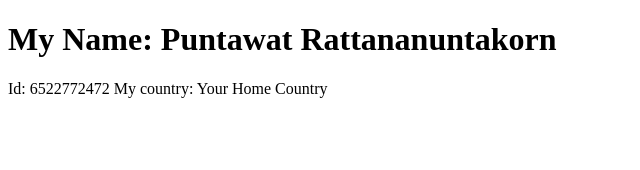
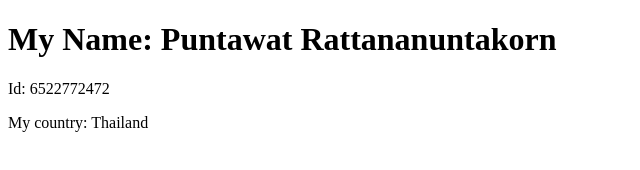
Before and after one commit to 6522772472/DES424_6522772472, a plain HTML site: page src/index.html in a window 1280 px wide. Shown: the whole page, without its empty margins (0-640 px from the left). Drawn offline with Linux system fonts and the light colour scheme.

Commit message:
Edit My Country in index.html

```diff
--- a/src/index.html
+++ b/src/index.html
@@ -2,8 +2,7 @@
 <html>
     <body>
     	<h1>My Name: Puntawat Rattananuntakorn</h1>
-        <p>Id: 6522772472
-        My country: Your Home Country
-        </p>
+        <p>Id: 6522772472</p>
+        <p>My country: Thailand</p>
     </body>
 </html>
```
